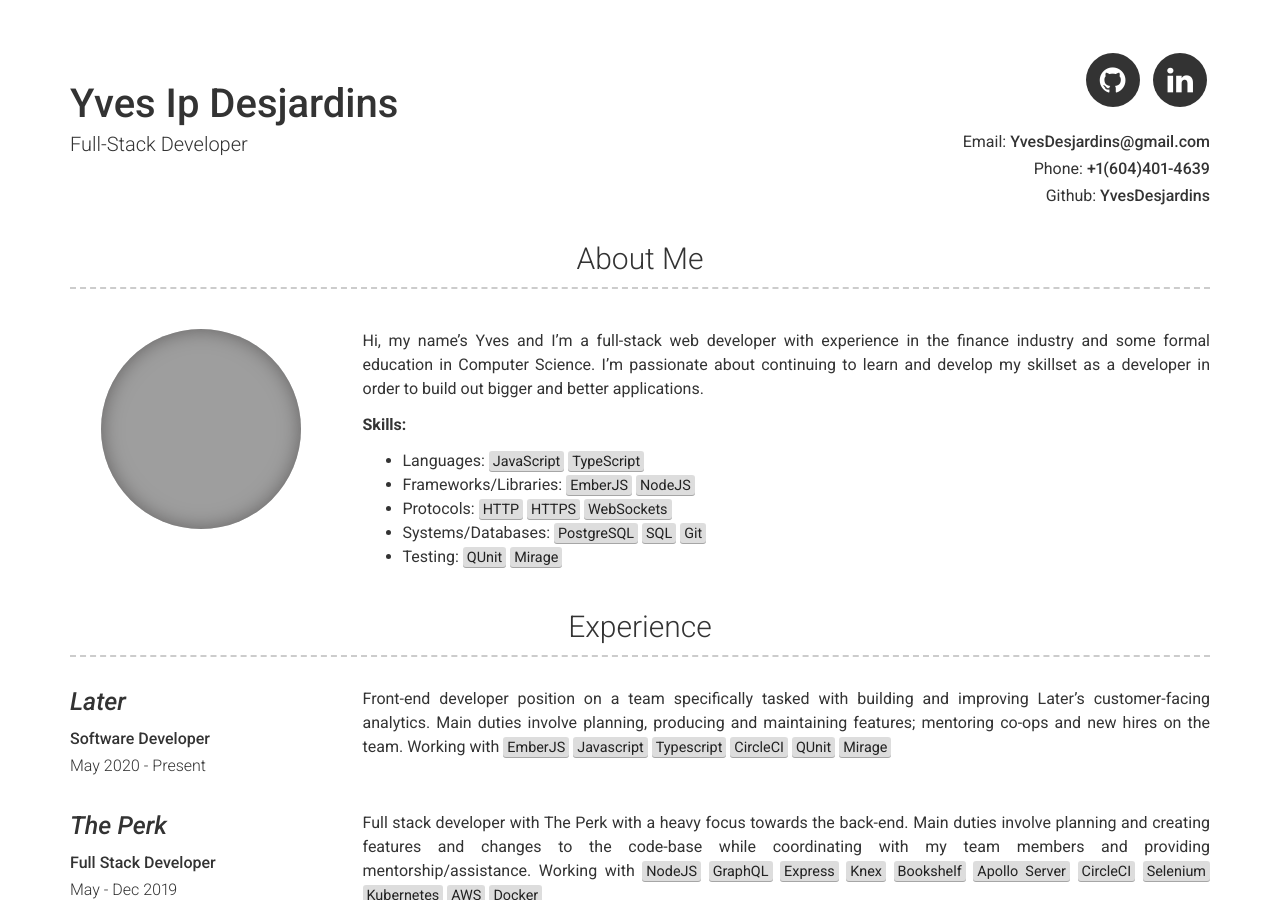
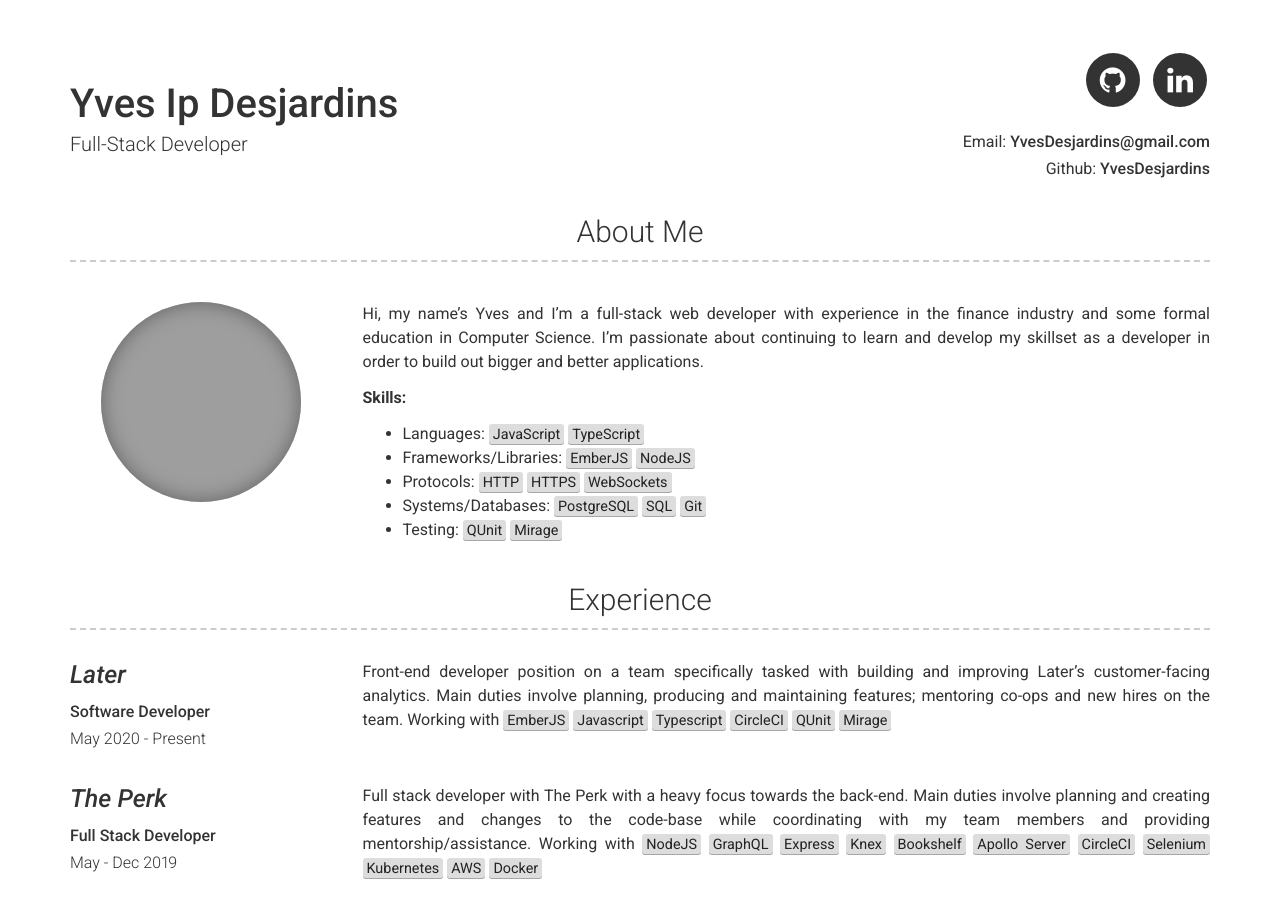
Before and after one commit to YvesDesjardins/YvesDesjardins.github.io, a Jekyll site: the page built from index.md, in a window 1280 px wide and 900 px high. Built offline with Jekyll 4.4.1, drawn with Linux system fonts in a browser that asks for light colours; some of the changed lines change nothing that is shown; grey boxes are pictures that could not be loaded.

Commit message:
remove phone number

```diff
--- a/_config.yml
+++ b/_config.yml
@@ -7,7 +7,7 @@ name: Yves Ip Desjardins
 title: Full-Stack Developer
 email: YvesDesjardins@gmail.com
 website: www.github.com/YvesDesjardins
-phone: +1(604)401-4639
+# phone: +1(604)401-4639
 
 # Social links
 github_username:  YvesDesjardins
```
